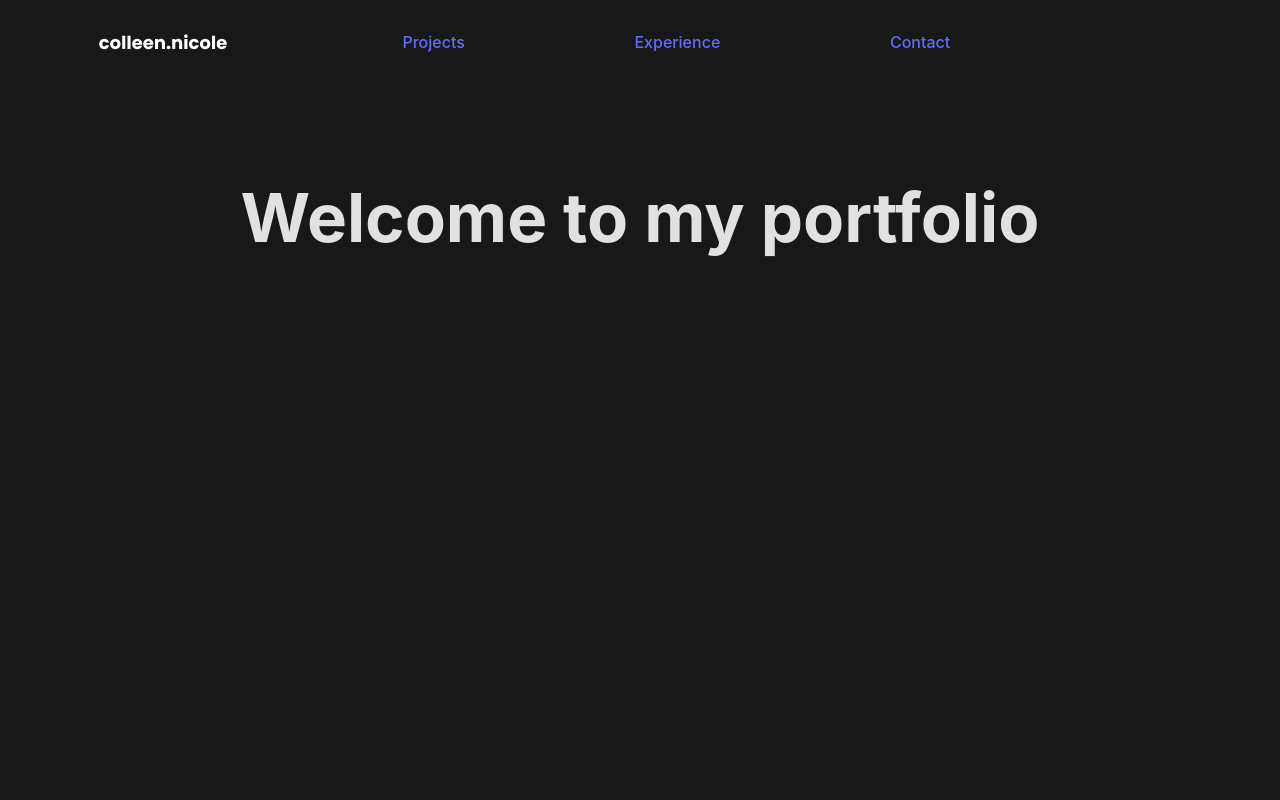
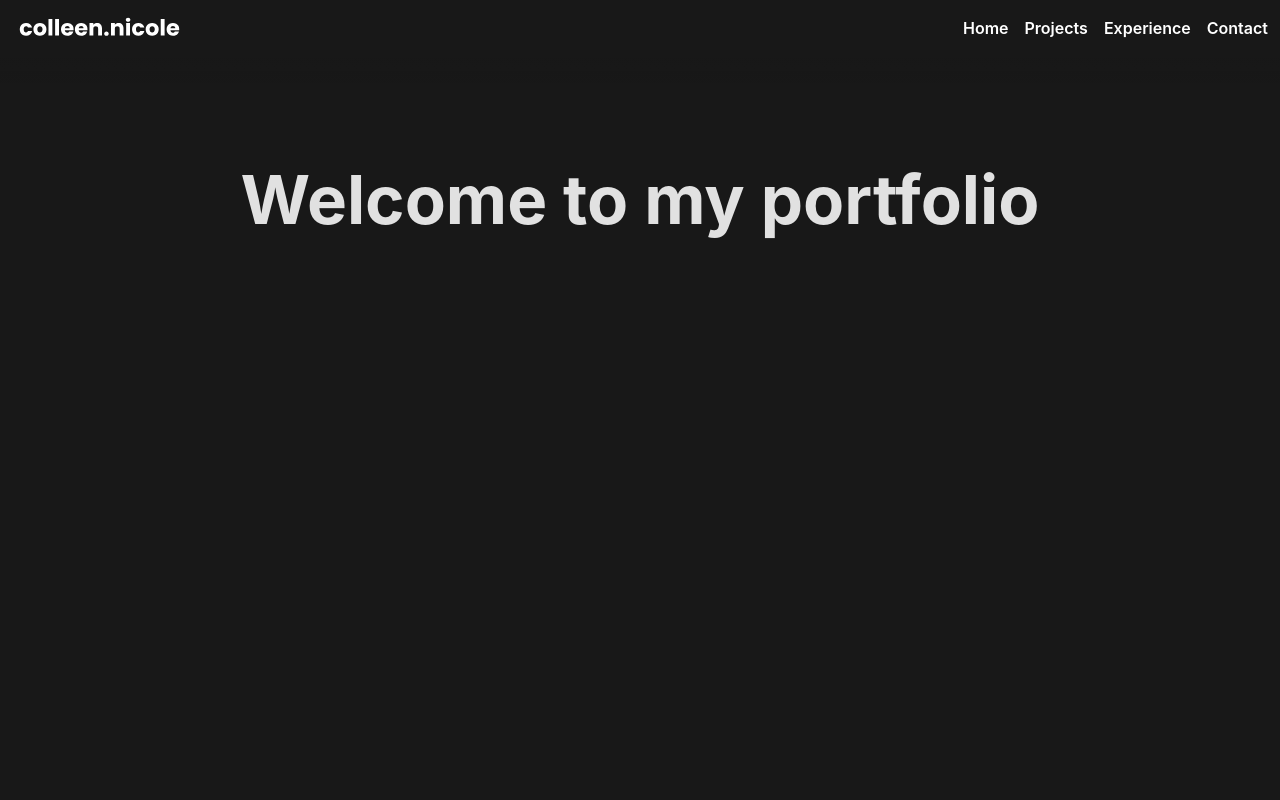
Before and after one commit to colleennicole223/colleennicole-website, a React (Vite) app: page / in a window 1280 px wide. Shown: the top 800 px of the page. Built offline with nearby package versions, Linux system fonts and the light colour scheme.

Commit message:
Functional nav bar with updated styling and expanded view for mobile devices

```diff
--- a/src/components/Navigation.jsx
+++ b/src/components/Navigation.jsx
@@ -1,32 +1,35 @@
-//Here is my code, I want the background of the navigation component to span the full height of the screen
-
-import { useRef } from 'react'
-
+import { useState, useEffect } from 'react'
 import menu1 from '../button-menu-2.svg';
 import logo from '../icon-logo.svg';
+import close1 from '../button-close-1.svg';
 
 const Navigation = () => {
-    const navRef = useRef();
-    const showNavBar = () => {
-      navRef.current.classList.toggle("responsive_nav");
+
+    // 🚨 track state whether the nav bar is expanded or closed
+    const [navExpand, setExpandState] = useState(false);
+    const expandNav = () => {
+      setExpandState(!navExpand);
+    }
+    const closeNav = () => {
+      setExpandState(false);
     }
 
     return (
         <>
-        <section >
-          <nav ref={navRef} id="navigation" >
-                <img href="#home" src={logo} />
-                <a href="#projects">Projects</a>
-                <a href="#experience">Experience</a>
-                <a href="#contact">Contact</a>
-                <button className="nav-btn nav-close-btn" onClick={showNavBar}>
-                  <img src={menu1} />
-                </button>
-          </nav>
-          <button className="nav-btn" onClick={showNavBar}>
-            <img className="tileImg" src={menu1} />
+        <section className="navigation">
+          {/* 🔗 conditional class, if navExpand is true then nav-links expand otherwise nav-links is closed */}
+          <img className='logo' src={logo} />
+          <div className={`navLinks ${navExpand ? 'expand' : ''}`}>
+                <a href="#home" onClick={closeNav}>Home</a>
+                <a href="#projects" onClick={closeNav}>Projects</a>
+                <a href="#experience" onClick={closeNav}>Experience</a>
+                <a href="#contact" onClick={closeNav}>Contact</a>
+          </div>
+
+          <button className="navBtn" onClick={expandNav}>
+            {/* ❌ conditional class, shows either the menu button of the close button  */}
+            <img src={navExpand ? close1 : menu1} />
           </button>
-
         </section>
         </>
       );
--- a/src/index.css
+++ b/src/index.css
@@ -40,27 +40,31 @@ body{
   /* background-color: pink; */
   margin-left: auto;
   margin-right: auto;
+  margin-top: 100px;
 }
 
-#navigation{
-  padding: 8px 8px;
+.navigation{
   display: flex;
+  justify-content: space-between;
   align-items: center;
-  justify-content: space-around;
+  background: linear-gradient(to bottom, #181818 70% , #18181800 100%);
+  top: 0px;
+  left: 0;
+  right: 0;
+  padding: 12px;
+  padding-bottom: 40px;
   position: fixed;
-  background-color: #181818;
-  width: 100%;
 }
 
-.nav-btn {
-  cursor: pointer;
-  background: transparent;
-  border: none;
-  outline: none;
-  color: white;
-  visibility: visible;
-  opacity: 1;
-}
+  .navLinks a{
+    font-weight: 600;
+    color: white;
+    text-decoration: none;
+  }
+
+  .logo{
+    width: 175px;
+  }
 
 #home {
   /* background-color:orange;  */
@@ -69,9 +73,9 @@ body{
   display: flex;
 }
 
-#projects {
-  /* background-color: green; */
-}
+/* #projects {
+  background-color: green;
+} */
 
   .projectTiles{
     display: grid;
@@ -133,9 +137,9 @@ body{
     transition: transform 0.5s ease; /* Add transition effect */
   }
 
-#experience {
-  /* background-color: purple; */
-}
+/* #experience {
+  background-color: purple;
+} */
 
   .dropdown {
     background-color: orange;
@@ -148,17 +152,11 @@ body{
     width: 100%;
   }
 
-#contact {
-  /* background-color: aqua; */
-}
+/* #contact {
+  background-color: aqua;
+} */
 
-li {
-  list-style: none;
-  padding: 24px;
-  margin: 0px;
-}
-
-button {
+/* button {
   border-radius: 8px;
   border: 1px solid transparent;
   padding: 0.6em 1.2em;
@@ -169,23 +167,10 @@ button {
 
 }
 
-#navigation a {
-  font-weight: 500;
-  color: #646cff;
-  text-decoration: none;
-  visibility: hidden;
-  opacity: 0;
-  font-size: 0px;
-}
-
-#navigation a:hover {
-  color: #535bf2;
-}
-
 button:focus,
 button:focus-visible {
   outline: 4px auto -webkit-focus-ring-color;
-}
+} */
 
 
 /* Small devices (phones, 576px and up) */
@@ -221,6 +206,33 @@ button:focus-visible {
     margin: 0px;
     font-size: calc(0.5vw + 16px);
   }
+  .navBtn {
+    display: block;
+    cursor: pointer;
+    z-index: 5;
+    background: none;
+    border: none;
+    border-radius: 20;
+  }
+  .navLinks{
+    display: none;
+  }
+  .navLinks.expand{
+    display: flex;
+    position: fixed;
+    top: 0;
+    left: 0;
+    height: 100%;
+    width: 100%;
+    background-color: #181818;
+    flex-direction: column;
+    justify-content: center;
+    align-items: center;
+    font-size: 2rem;
+    gap: 2rem;
+  }
+
+
  }
 
  @media (min-width: 600px) {
@@ -228,14 +240,12 @@ button:focus-visible {
     /* padding: 75px 50px;  */
     padding: 0px 50px;
   }
-  .nav-btn {
-    visibility: hidden;
-    opacity: 0;
+  .navBtn {
+    display: none;
   }
-  #navigation a {
-    visibility: visible;
-    opacity: 1;
-    font-size: 1em;
+  .navLinks{
+    display: flex;
+    gap: 1rem;
   }
  }
 
@@ -244,15 +254,6 @@ button:focus-visible {
   .section-content {
     padding: 0px 0px;
     width: 1250px;
-  }
-  .nav-btn {
-    visibility: hidden;
-    opacity: 0;
-  }
-  #navigation a {
-    visibility: visible;
-    opacity: 1;
-    font-size: 1em;
   }
  }
 
```
Also changed, not shown: src/button-close-1.svg (added).
